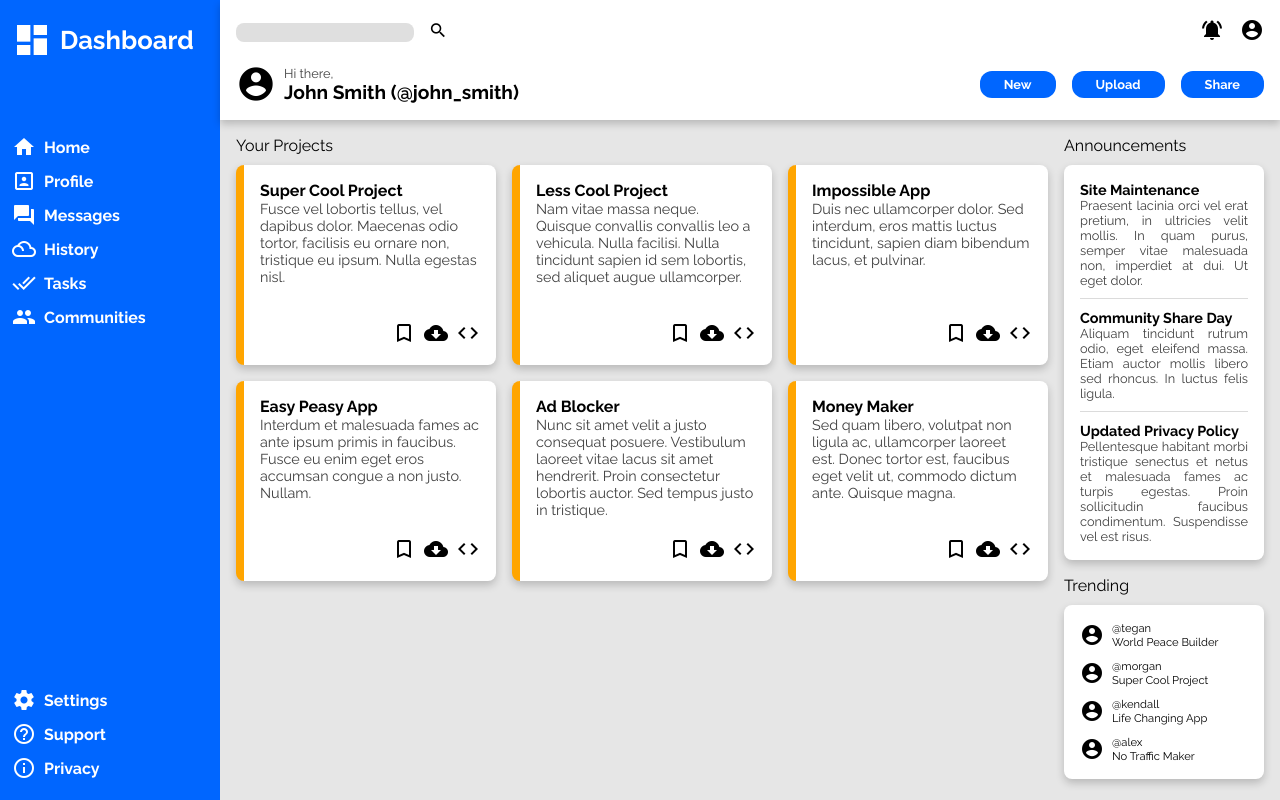
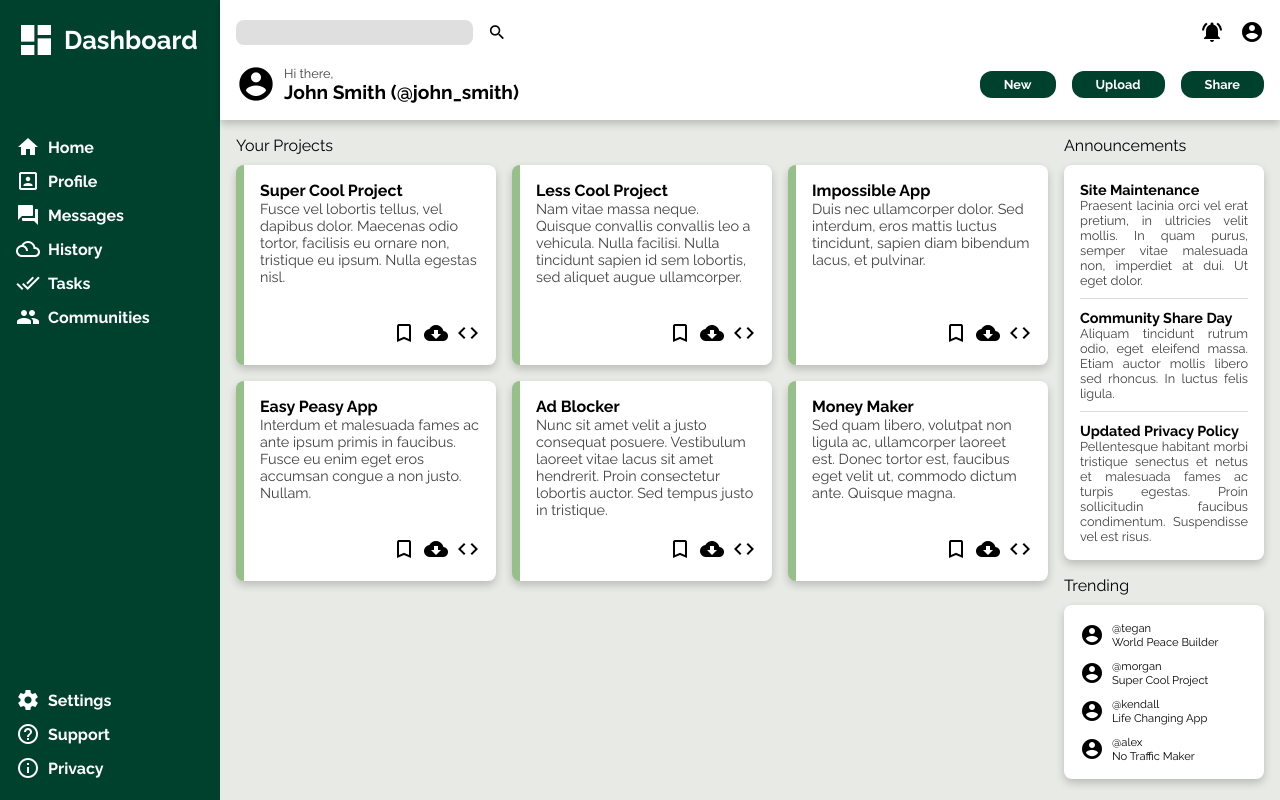
Before and after one commit to arielfmueller/top_admin_dashboard, a plain HTML site: page index.html in a window 1280 px wide. Drawn offline with Linux system fonts and the light colour scheme.

Commit message:
Adjusted some bugs in the layout alignment and coloring.

```diff
--- a/index.html
+++ b/index.html
@@ -76,20 +76,20 @@
           <a href="example.com/profile"><i class="material-icons">account_circle</i></a>
         </div>
       </div>
-      <a href="example.com/profile"><div class="lower-header">
-        <div class="user">
+      <div class="lower-header">
+        <div class="user"><a href="example.com/profile">
           <i class="material-icons">account_circle</i>
           <div class="user-text">
             <p>Hi there,</p>
             <h2>John Smith (@john_smith)</h2>
           </div>
-        </div>
+        </a></div>
         <div class="actions">
           <button>New</button>
           <button>Upload</button>
           <button>Share</button>
         </div>
-      </div></a>
+      </div>
     </div>
     <div class="main">
       <div class="projects">
--- a/styles.css
+++ b/styles.css
@@ -6,11 +6,16 @@
   box-sizing: border-box;
   font-size: 16px;
   font-family: "Raleway", Verdana, Geneva, Tahoma, sans-serif;
-  --bg-color: rgb(230, 230, 230);
-  --header-color: rgb(255, 255, 255);
-  --sidebar-color: rgb(0, 102, 255);
+  --bg-color: #E8EAE5;
+  --header-color: #FFFFFF;
+  --sidebar-color: #00412E;
   --text-color: rgb(65, 65, 65);
   --box-shadow: 0 4px 8px rgba(0, 0, 0, 0.2);
+  --secondary-color: #96BF8A;
+}
+a, i {
+  margin: 0;
+  padding: 0;
 }
 
 body {
@@ -23,9 +28,10 @@ body {
   min-height: 100vh;
   height: auto;
 }
-/* * {
-  border: 1px solid red;
-} */
+
+button:hover {
+  color: var(--secondary-color);
+}
 
 /* Sidebar */
 .sidebar {
@@ -35,7 +41,7 @@ body {
   color: white;
   font-weight: bold;
   gap: 75px;
-  padding: 20px 12px;
+  padding: 20px 16px;
   display: flex;
   flex-direction: column;
 }
@@ -81,7 +87,7 @@ body {
 }
 
 .upper-header,
-.lower-header {
+.lower-header, .lower-header a {
   display: flex;
   justify-content: space-between;
   align-items: center;
@@ -98,6 +104,8 @@ input[type="search"] {
   background: #dfdfdf;
   border: none;
   border-radius: 8px;
+  font-size: 1.3rem;
+
 }
 .searchbar > button {
   border: none;
@@ -105,16 +113,20 @@ input[type="search"] {
   scale: 0.8;
   cursor: pointer;
 }
-
+.searchbar > button i {
+  vertical-align: middle;
+}
 .user-page {
   display: flex;
   justify-content: center;
   align-items: center;
   gap: 16px;
 }
-
+.user-page a i {
+  vertical-align: middle;
+}
 /* Lower-header */
-.user {
+.user a {
   display: flex;
   gap: 8px;
   align-items: center;
@@ -144,6 +156,9 @@ input[type="search"] {
   font-weight: bold;
   padding: 6px 24px;
   cursor: pointer;
+}
+.actions > button:hover {
+  background-color: var(--secondary-color);
 }
 
 /* Main */
@@ -175,7 +190,7 @@ input[type="search"] {
   display: grid;
   grid-template-rows: 1fr auto;
   box-shadow: var(--box-shadow);
-  border-left: 8px solid orange;
+  border-left: 8px solid var(--secondary-color);
 }
 .card-title {
   font-size: 1rem;
@@ -193,6 +208,9 @@ input[type="search"] {
 a {
   color: black;
   text-decoration: none;
+}
+a:hover {
+  color: var(--secondary-color)
 }
 /* Announcements and Trending*/
 
@@ -213,7 +231,6 @@ a {
 .item p:first-of-type {
   font-weight: bold;
   font-size: 0.9rem;
-  color: black;
 }
 .item p:nth-of-type(2) {
   font-size: 0.8rem;
```
